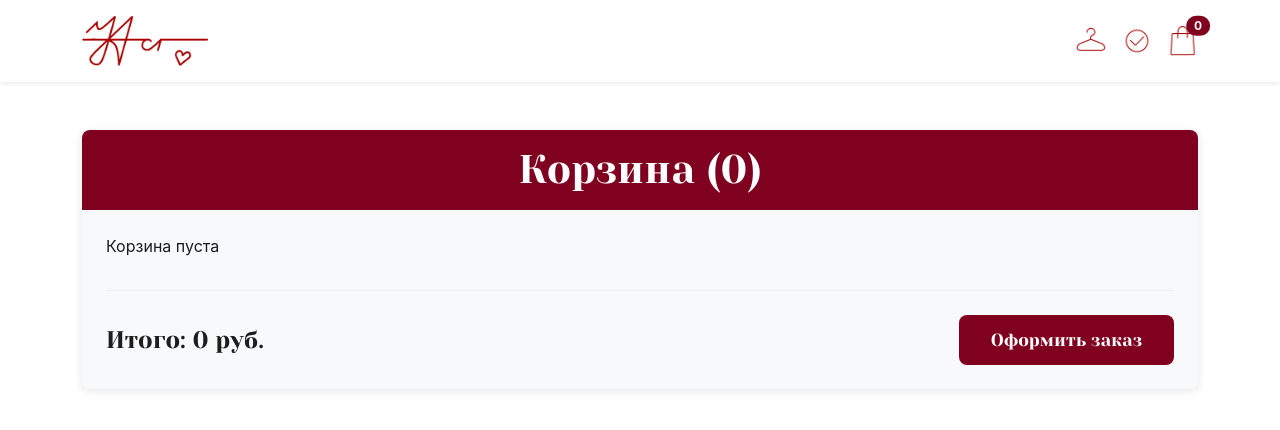
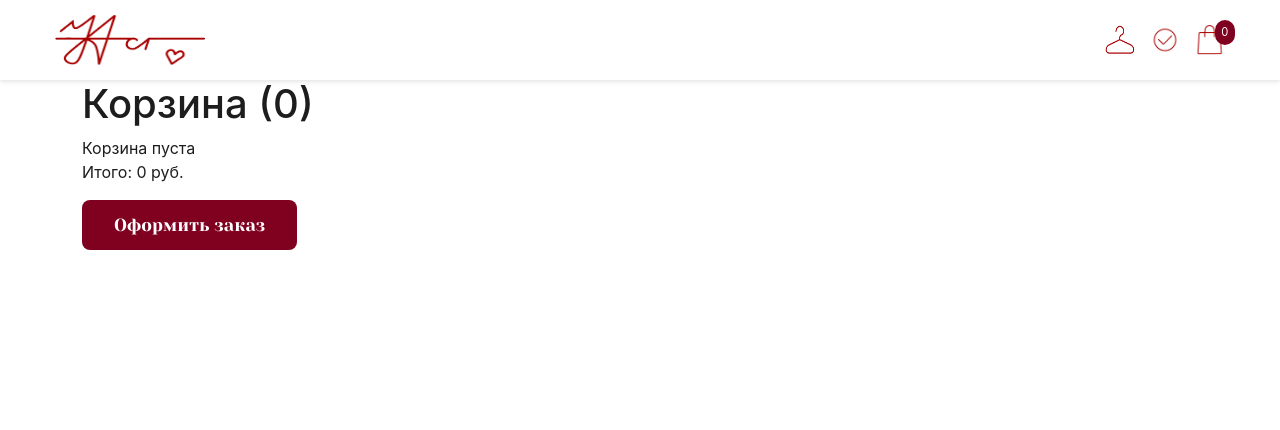
Before and after one commit to ulyanaast/web-shop-2025, a Flask app: page /web-shop-2025/cart in a window 1280 px wide. Shown: the top 430 px of the page. Run offline with Flask 3, Linux system fonts and the light colour scheme.

Commit message:
cart.html

```diff
--- a/frontend/templates/cart.html
+++ b/frontend/templates/cart.html
@@ -2,50 +2,67 @@
 <html lang="ru">
 <head>
     <meta charset="UTF-8">
-    <meta name="viewport" content="width=device-width, initial-scale=1">
-    <title>Корзина | Аст</title>
-    <!-- Bootstrap CSS -->
+    <meta name="viewport" content="width=device-width, initial-scale=1.0">
+    <meta name="description" content="Корзина покупок магазина Ульяны Аст">
+    <title>Корзина | Ульяна Аст</title>
+
+    <!-- Подключение стилей -->
     <link href="https://cdn.jsdelivr.net/npm/bootstrap@5.3.0/dist/css/bootstrap.min.css" rel="stylesheet">
     <link rel="stylesheet" href="/web-shop-2025/static/css/style.css">
     <link rel="stylesheet" href="/web-shop-2025/static/css/cart.css">
-    <link rel="icon" href="/web-shop-2025/static/favicon.ico">
+    <link rel="icon" href="/web-shop-2025/static/favicon.ico" type="image/x-icon">
     <link href="https://fonts.googleapis.com/css2?family=Yeseva+One&display=swap" rel="stylesheet">
 </head>
-<body>
-    <!-- Шапка -->
-    <header class="bg-white sticky-top shadow-sm py-3">
-        <div class="container">
-            <div class="d-flex justify-content-between align-items-center">
-                <div class="logo">
-                    <img src="/web-shop-2025/static/uploads/logo_red.png" alt="Логотип" height="50">
-                </div>
-                <nav class="d-flex gap-3">
-                    <a href="/web-shop-2025/index.html" class="nav-icon">
-                        <img src="/web-shop-2025/static/uploads/catalog_ic.png" alt="Товары" width="30">
-                    </a>
-                    <a href="/web-shop-2025/orders" class="nav-icon">
-                        <img src="/web-shop-2025/static/uploads/orders_ic.png" alt="Заказы" width="30">
-                    </a>
-                    <a href="#" class="nav-icon position-relative">
-                        <img src="/web-shop-2025/static/uploads/cart_ic.png" alt="Корзина" width="30">
-                        <span id="header-cart-count" class="position-absolute top-0 start-100 translate-middle badge bg-danger rounded-pill">0</span>
-                    </a>
+<body class="page">
+    <!-- Шапка сайта -->
+    <header class="header">
+        <div class="header__container container">
+            <div class="header__content">
+                <a href="/" class="header__logo">
+                    <img src="/web-shop-2025/static/uploads/logo_red.png" alt="Логотип Ульяна Аст" height="50" width="150">
+                </a>
+
+                <nav class="header__nav">
+                    <ul class="nav__list">
+                        <li class="nav__item">
+                            <a href="/web-shop-2025/index.html" class="nav__link nav__link--icon" title="Товары">
+                                <img src="/web-shop-2025/static/uploads/catalog_ic.png" alt="Каталог товаров" width="30" height="30" class="nav__icon">
+                            </a>
+                        </li>
+                        <li class="nav__item">
+                            <a href="/web-shop-2025/orders" class="nav__link nav__link--icon" title="Мои заказы">
+                                <img src="/web-shop-2025/static/uploads/orders_ic.png" alt="Мои заказы" width="30" height="30" class="nav__icon">
+                            </a>
+                        </li>
+                        <li class="nav__item">
+                            <a href="/web-shop-2025/cart" class="nav__link nav__link--icon" title="Корзина">
+                                <img src="/web-shop-2025/static/uploads/cart_ic.png" alt="Корзина покупок" width="30" height="30" class="nav__icon">
+                                <span id="header-cart-count" class="nav__counter">0</span>
+                            </a>
+                        </li>
+                    </ul>
                 </nav>
             </div>
         </div>
     </header>
-    <main class="container my-5">
-        <!-- Корзина -->
-        <section id="cart" class="p-4 bg-light rounded">
-            <h1 class="font-yeseva mb-4">Корзина (<span id="cart-count">0</span>)</h1>
-            <div id="cart-items" class="mb-4"></div>
-            <div class="cart-footer">
-                <p class="cart-total">Итого: <span id="cart-total">0</span> руб.</p>
-                <button id="checkout-btn" class="btn btn-lg">Оформить заказ</button>
-            </div>
-        </section>
+
+    <!-- Основное содержимое -->
+    <main class="main">
+        <div class="main__container container">
+            <!-- Секция корзины -->
+            <section class="cart">
+                <h1 class="cart__title">Корзина (<span id="cart-count">0</span>)</h1>
+                <div id="cart-items" class="cart__items"></div>
+
+                <div class="cart__footer">
+                    <p class="cart__total">Итого: <span id="cart-total">0</span> руб.</p>
+                    <button id="checkout-btn" class="cart__checkout-btn">Оформить заказ</button>
+                </div>
+            </section>
+        </div>
     </main>
-    <!-- Bootstrap JS -->
+
+    <!-- Подключение скриптов -->
     <script src="https://cdn.jsdelivr.net/npm/bootstrap@5.3.0/dist/js/bootstrap.bundle.min.js"></script>
     <script src="/web-shop-2025/static/js/cart.js"></script>
 </body>
```
